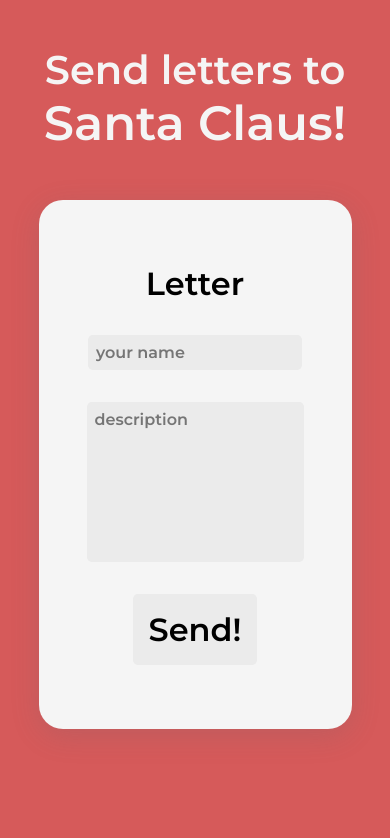
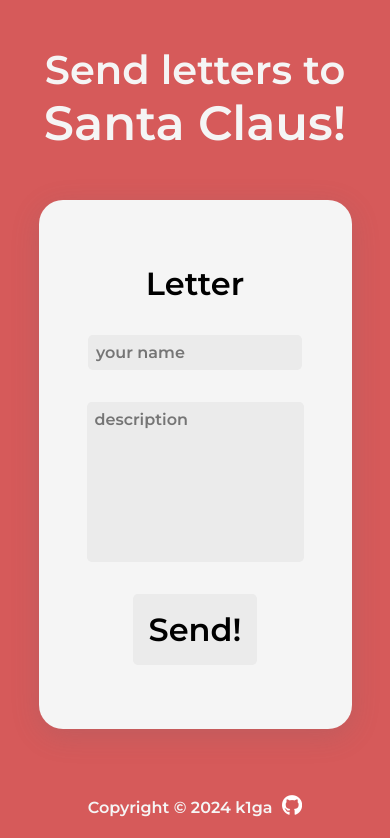
Before and after one commit to k1ga/responsive-santa-page, a plain HTML site: page index.html in a window 390 px wide. Shown: the part 351-1189 px from the top of the page. Before the commit the page ends 1128 px from the top, so only its background shows below. Drawn offline with Linux system fonts and the light colour scheme.

Commit message:
added footer

```diff
--- a/index.html
+++ b/index.html
@@ -4,6 +4,10 @@
     <meta charset="UTF-8" />
     <meta name="viewport" content="width=device-width, initial-scale=1.0" />
     <link rel="stylesheet" href="style.css" />
+    <script
+      src="https://kit.fontawesome.com/2c735448fd.js"
+      crossorigin="anonymous"
+    ></script>
     <title>Letters to Santa Claus</title>
   </head>
   <body>
@@ -25,5 +29,17 @@
         <button type="submit">Send!</button>
       </form>
     </div>
+    <footer>
+      <p>
+        Copyright ©
+        <script>
+          document.write(new Date().getFullYear());
+        </script>
+        k1ga
+      </p>
+      <a href="https://github.com/k1ga" target="_blank">
+        <i class="icon fa-brands fa-github"></i>
+      </a>
+    </footer>
   </body>
 </html>
--- a/style.css
+++ b/style.css
@@ -106,6 +106,21 @@ button {
 button:hover,
 button:focus {
   background-color: rgb(174, 174, 174);
+}
+
+/* Footer */
+
+footer {
+  display: flex;
+  align-items: center;
+  justify-content: center;
+  font-size: 1.5rem;
+  padding: 1rem;
+}
+
+.icon {
+  color: #ffffff;
+  margin-left: 0.6rem;
 }
 
 /* Media queries */
@@ -249,6 +264,14 @@ button:focus {
   textarea {
     min-width: 13rem;
   }
+
+  footer p {
+    font-size: 1rem;
+  }
+
+  .icon {
+    font-size: 1.3rem;
+  }
 }
 
 @media only screen and (max-width: 350px) {
```
